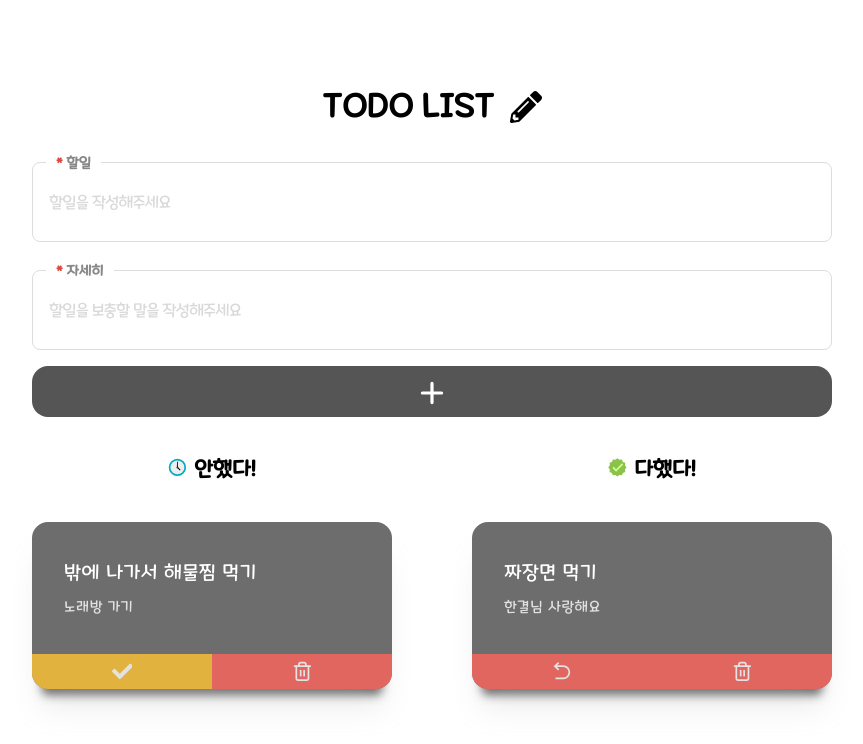
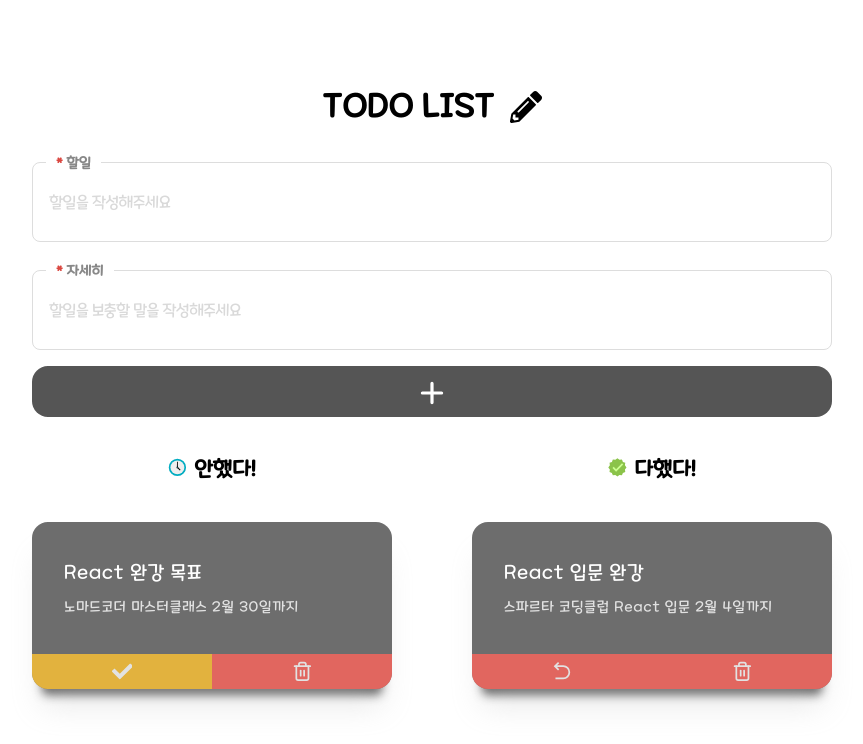
Before and after one commit to Seogun95/react_todo_list, a React (Create React App) app: page / in a window 1280 px wide. Shown: the top 744 px of the page, without its empty margins (208-1071 px from the left). Built offline with nearby package versions, Linux system fonts and the light colour scheme.

Commit message:
fix: 카드 객체 defalut 값 변경

```diff
--- a/src/App.tsx
+++ b/src/App.tsx
@@ -13,11 +13,16 @@ function App() {
   const [textInput, setTextInput] = useState('');
   //todo title
   const [todoTitle, setTodoTitle] = useState([
-    { id: 0, text: '밖에 나가서 해물찜 먹기', body: '노래방 가기', isdone: false },
+    { id: 0, text: 'React 완강 목표', body: '노마드코더 마스터클래스 2월 30일까지', isdone: false },
   ]);
   //done state
   const [todoDone, setTodoDone] = useState([
-    { id: 1, text: '짜장면 먹기', body: '한결님 사랑해요', isdone: true },
+    {
+      id: 1,
+      text: 'React 입문 완강',
+      body: '스파르타 코딩클럽 React 입문 2월 4일까지',
+      isdone: true,
+    },
   ]);
 
   const inputTodo = (event: React.ChangeEvent<HTMLInputElement>) => {
```
